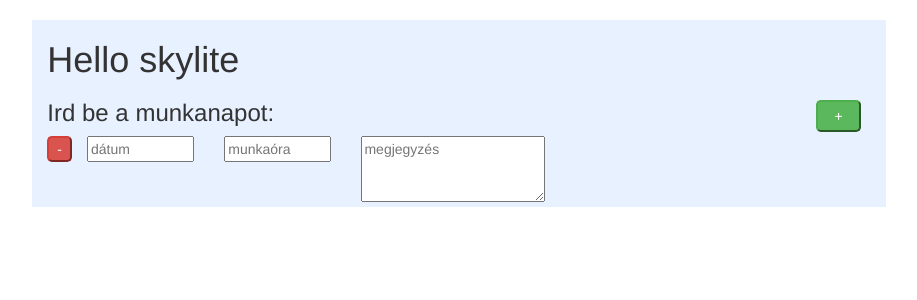
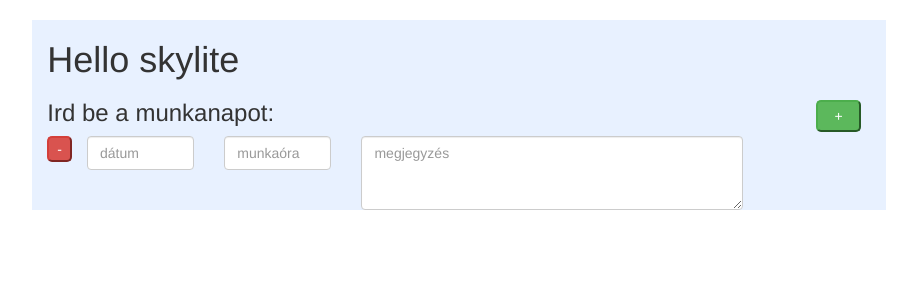
Before and after one commit to skylite21/nyilvantarto_flask, a Flask app: page /nyilvantarto in a window 1280 px wide. Shown: the part 76-376 px from the top of the page, without its empty margins (181-1098 px from the left). Run offline with Flask 2, Linux system fonts and the light colour scheme; some libraries are stand-ins or nearby versions.

Commit message:
form-control

```diff
--- a/templates/index.html
+++ b/templates/index.html
@@ -35,13 +35,13 @@
         <div class="new_munkanap ">
           <button class="remove btn-danger" onclick="removeMunkanap(this.id)">-</button>
           <div class="col-xs-6 col-sm-2">
-            <input type="text" placeholder="dátum" class="datum_mezo" >
+            <input type="text" placeholder="dátum" class="datum_mezo form-control" >
           </div>
           <div class="col-xs-6 col-sm-2">
-            <input type="number" min="0.5" max="12" step="0.5" class="munkaora" placeholder="munkaóra">
+            <input type="number" min="0.5" max="12" step="0.5" class="munkaora form-control" placeholder="munkaóra">
           </div>
           <div class="col-xs-12 col-sm-6">
-            <textarea rows="3" placeholder="megjegyzés"></textarea>
+            <textarea rows="3" class="form-control" placeholder="megjegyzés"></textarea>
           </div>
         </div>
       </form>
```
